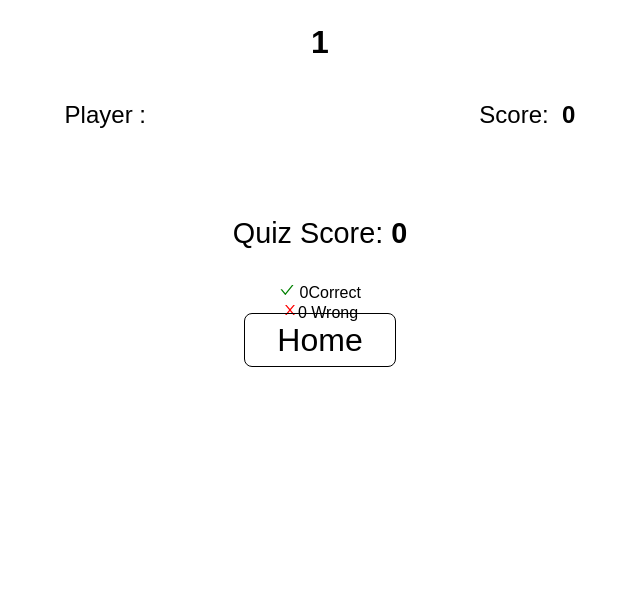
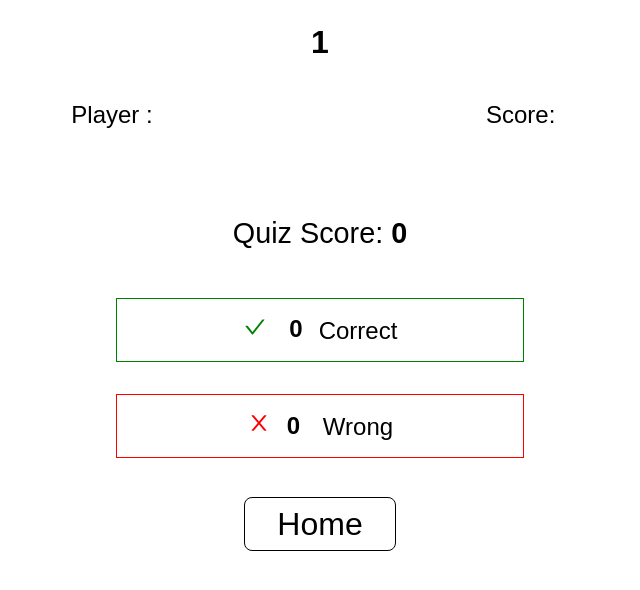
Before and after one commit to ayush20892/quiz-app, a React (Create React App) app: page /quiz/1/end in a window 1280 px wide. Shown: the top 590 px of the page, without its empty margins (320-960 px from the left). Built offline with nearby package versions, Linux system fonts and the light colour scheme; no server answers.

Commit message:
feat: network call added

```diff
--- a/src/component/quizResult/quizResult.tsx
+++ b/src/component/quizResult/quizResult.tsx
@@ -4,28 +4,37 @@ import { useQuiz } from "../../context/quizContext/quizContext"
 import { useEffect } from "react"
 import { Link } from "react-router-dom"
 import { useUser } from "../../context/userContext/userContext"
+import { updateUserScore } from "../../networkCalls"
 
 export function QuizResult () {
   const { quizState, quizDispatch } = useQuiz()
-  const { userDispatch } = useUser()
+  const { userState, userDispatch } = useUser()
 
   useEffect(() => {
     quizDispatch({type: "RIGHT-WRONG"})
-    userDispatch({type: "UPDATE-SCORE", payload: quizState.currentQuizScore})
     quizDispatch({type: "CLEAR-OPTIONS"})
   },[quizDispatch])
+
+  useEffect(() => {
+    (async () => {
+      await updateUserScore(userState, quizState.currentQuizScore, userDispatch)
+    })()
+  },[quizDispatch])
+
   return(
     <div className="quizResult">
       <div className="score">
         Quiz Score: <span>{quizState.currentQuizScore}</span>
       </div>
-      <div className="correctly-answered">
-        <AiOutlineCheck style={{fill: "green"}}/> <span>{quizState.userAnswer.right}</span>
-        Correct
-      </div>
-      <div className="wrongly-answered">
-        <AiOutlineClose style={{fill: "red"}}/>
-        <span>{quizState.userAnswer.wrong}</span> Wrong
+      <div className="right-wrong">
+        <div className="correctly-answered answered-box">
+          <AiOutlineCheck style={{fill: "green"}}/> <span>{quizState.userAnswer.right}</span>
+          Correct
+        </div>
+        <div className="wrongly-answered answered-box">
+          <AiOutlineClose style={{fill: "red"}}/>
+          <span>{quizState.userAnswer.wrong}</span> Wrong
+        </div>
       </div>
       <Link to="/">Home</Link>
     </div>
```
